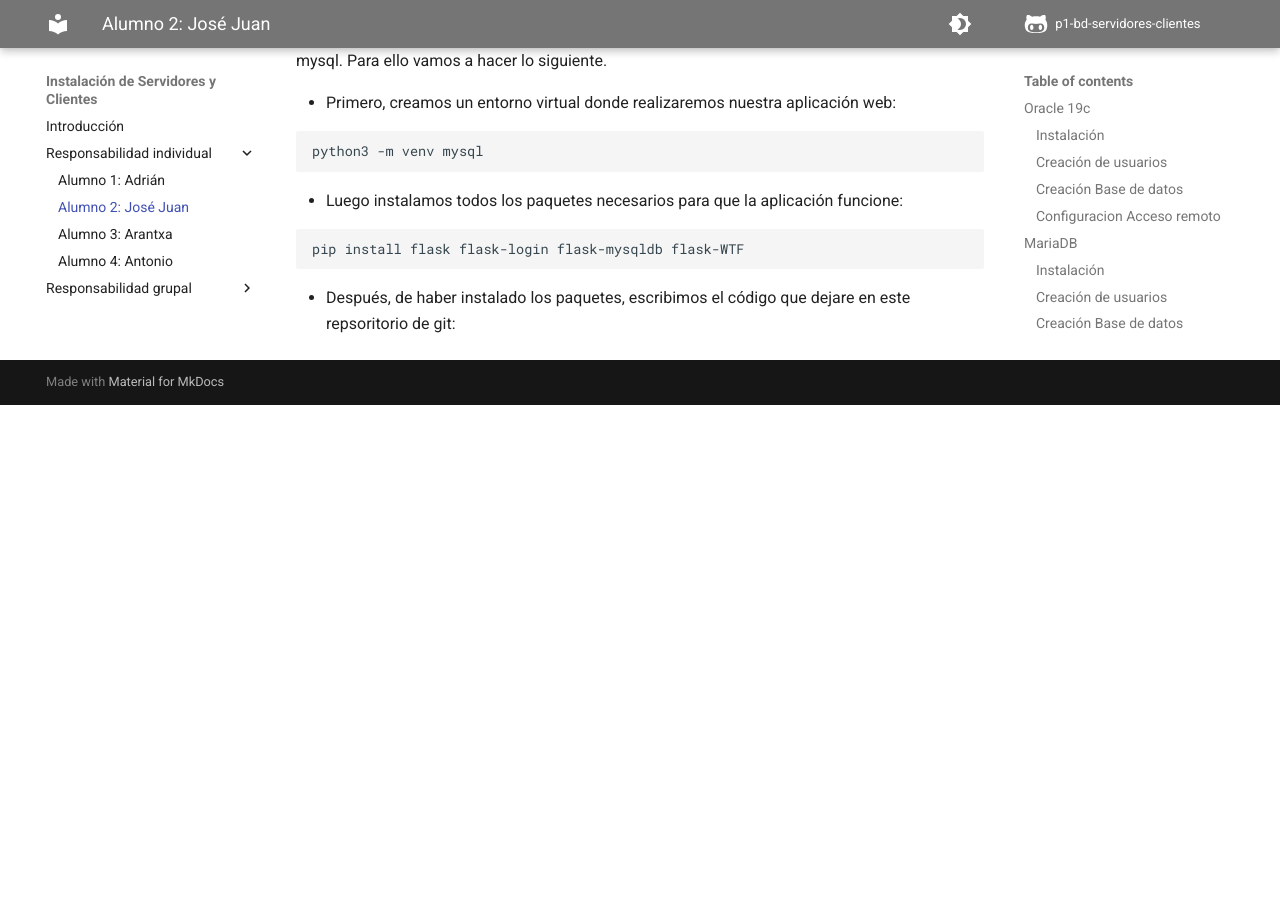
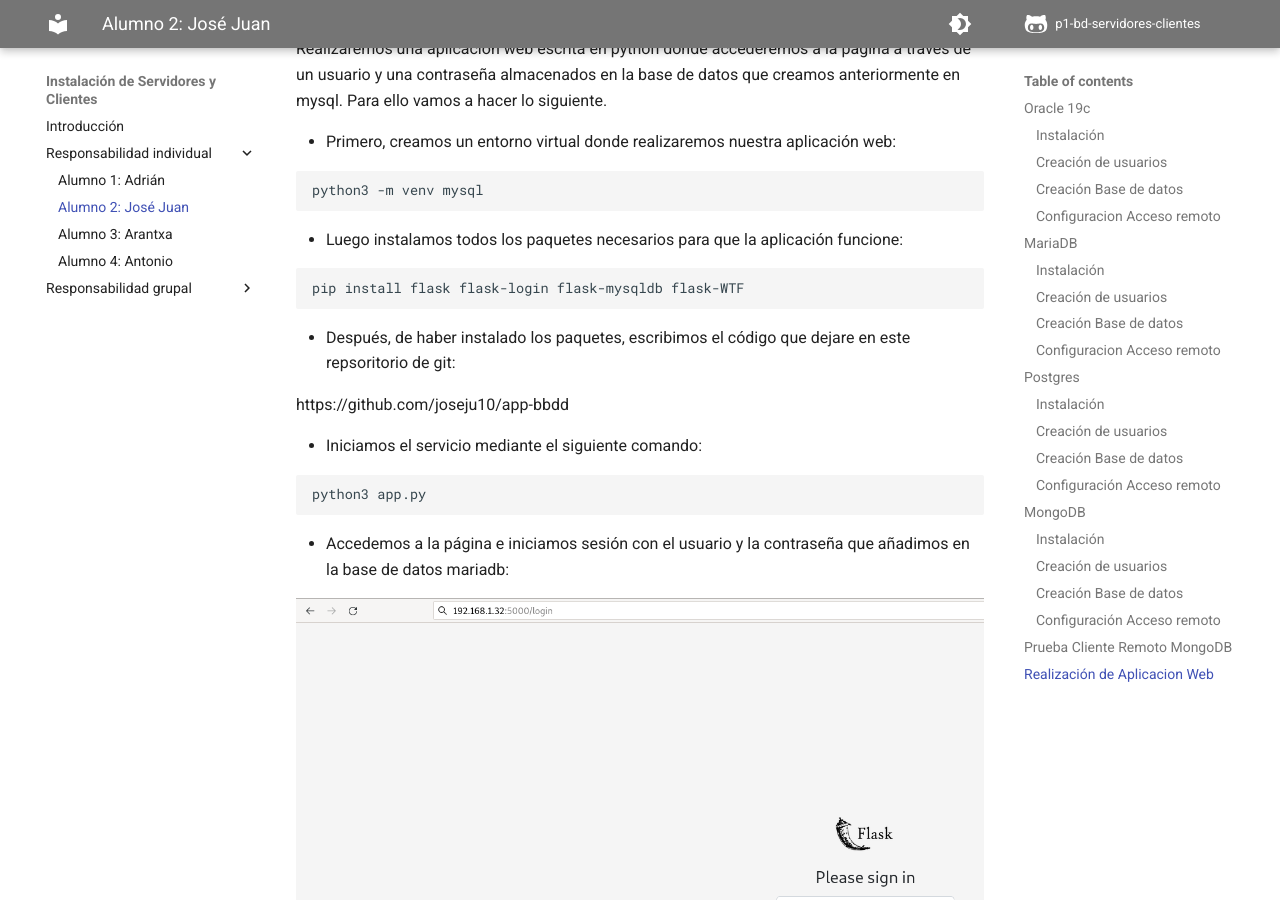
Before and after one commit to adriasir123/grupalesbdc, an MkDocs documentation site: the page built from docs/ri/alumno2.md, in a window 1280 px wide and 900 px high, scrolled down 17116 px. Built offline with MkDocs 1.6.1 and Material for MkDocs 9.7.7, drawn with Linux system fonts in a browser that asks for light colours; comment, search, counter and statistics services are not loaded; before the commit the page ends 17521 px from its top, so only the background shows below that.

Commit message:
Finalizo la documentacion y añado las ultimas imagenes

````diff
--- a/docs/ri/alumno2.md
+++ b/docs/ri/alumno2.md
@@ -530,7 +530,7 @@
 
 ## MongoDB
 
-## Instalación
+### Instalación
 
 - En primer lugar instalamos las dependencias necesarias:
 
@@ -738,7 +738,7 @@
 mongosh --host 192.168.1.42 -u joseju
 ```
 
-![acceso](../img/alumno2/accedo-mongo.png)
+![acceso](../img/alumno2/conexion-mongosh.png)
 
 ---
 
@@ -759,3 +759,17 @@
 ```
 
 - Después, de haber instalado los paquetes, escribimos el código que dejare en este repsoritorio de git:
+
+https://github.com/joseju10/app-bbdd
+
+- Iniciamos el servicio mediante el siguiente comando:
+
+```bash
+python3 app.py
+```
+
+- Accedemos a la página e iniciamos sesión con el usuario y la contraseña que añadimos en la base de datos mariadb:
+
+![acceso](../img/alumno2/acceso-flask.png)
+
+![acceso](../img/alumno2/acceso-web.png)
````
Also changed, not shown: docs/img/alumno2/acceso-flask.png (added), docs/img/alumno2/acceso-web.png (added).
